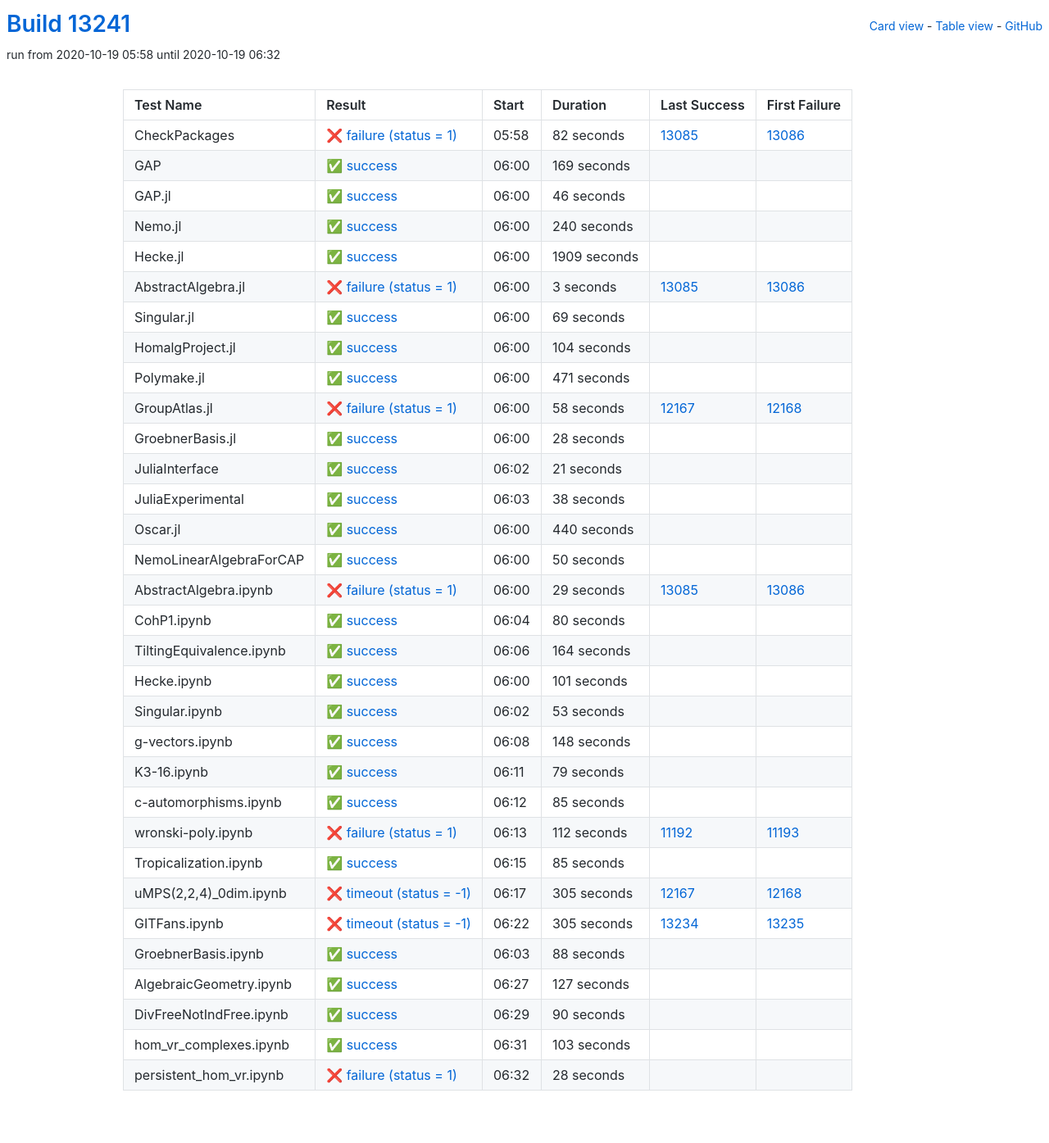
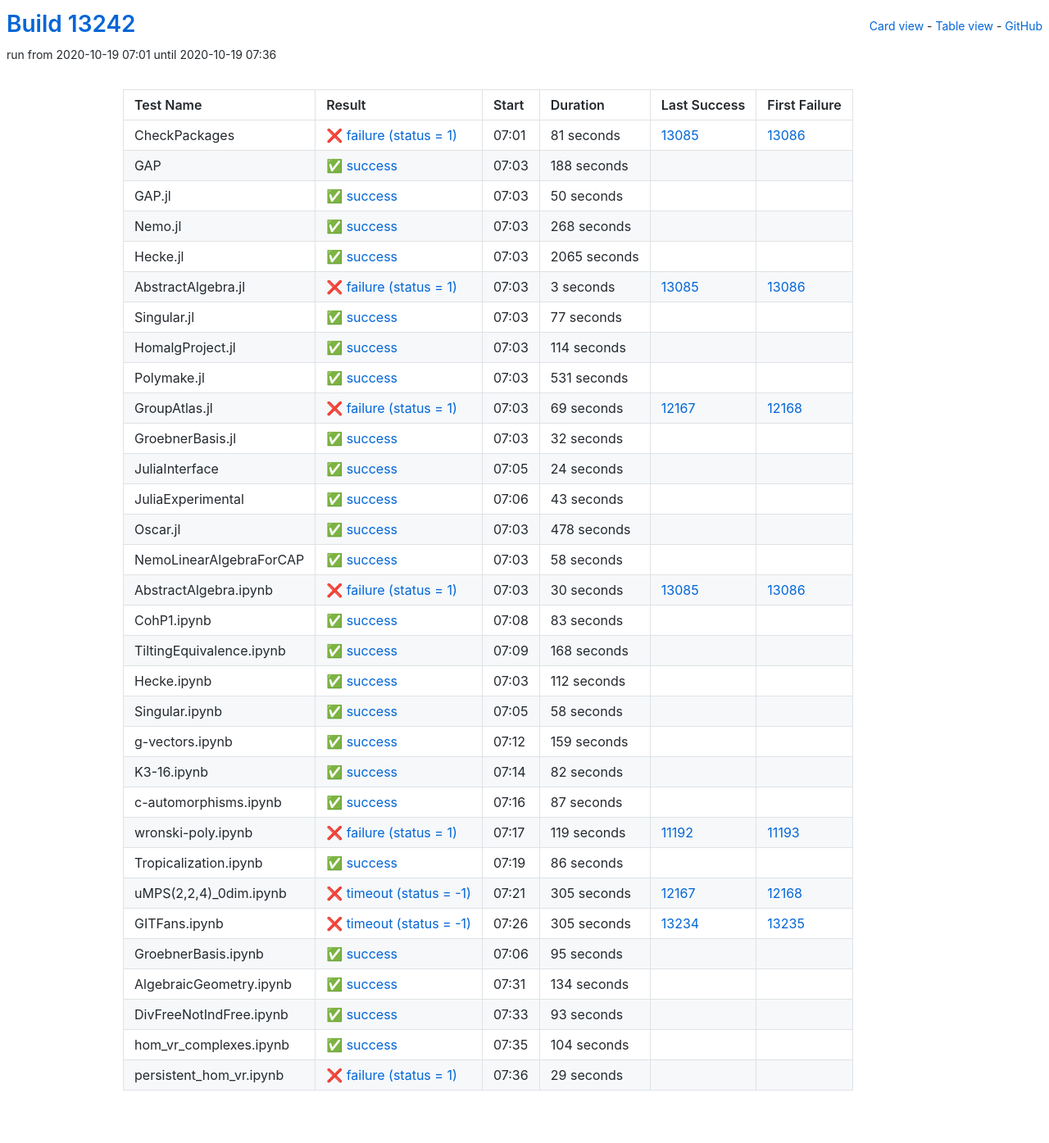
Before and after one commit to oscar-system/oscar-ci-status, a Jekyll site: the page built from table.html, in a window 1280 px wide. Shown: the whole page at 82% size. Built offline with Jekyll 4.4.1, drawn with Linux system fonts in a browser that asks for light colours.

Commit message:
Build #13242

```diff
--- a/_data/ci.yml
+++ b/_data/ci.yml
@@ -1,6 +1,6 @@
 ---
-build: 13241
-build_url: https://oscarci.mathematik.uni-kl.de/job/oscar/13241/
+build: 13242
+build_url: https://oscarci.mathematik.uni-kl.de/job/oscar/13242/
 job: oscar
 organization: oscar-system
 repo: oscar-ci-status
@@ -8,68 +8,68 @@
 tests:
 - name: CheckPackages
   id: checkpackages
-  log: https://oscarci.mathematik.uni-kl.de/job/oscar/13241/artifact/logs/build-13241/CheckPackages.log
-  start: 2020-10-19 05:58
+  log: https://oscarci.mathematik.uni-kl.de/job/oscar/13242/artifact/logs/build-13242/CheckPackages.log
+  start: 2020-10-19 07:01
   success: false
   exitcode: 1
   status: failure
-  duration: 82
+  duration: 81
   last_success: 13085
   last_success_url: https://oscarci.mathematik.uni-kl.de/job/oscar/13085/
   first_failure: 13086
   first_failure_url: https://oscarci.mathematik.uni-kl.de/job/oscar/13086/
 - name: GAP
   id: gap
-  log: https://oscarci.mathematik.uni-kl.de/job/oscar/13241/artifact/logs/build-13241/GAP.log
-  start: 2020-10-19 06:00
+  log: https://oscarci.mathematik.uni-kl.de/job/oscar/13242/artifact/logs/build-13242/GAP.log
+  start: 2020-10-19 07:03
   success: true
   exitcode: 0
   status: success
-  duration: 169
+  duration: 188
   last_success: false
   last_success_url:
   first_failure: false
   first_failure_url:
 - name: GAP.jl
   id: gap-jl
-  log: https://oscarci.mathematik.uni-kl.de/job/oscar/13241/artifact/logs/build-13241/GAP.jl.log
-  start: 2020-10-19 06:00
+  log: https://oscarci.mathematik.uni-kl.de/job/oscar/13242/artifact/logs/build-13242/GAP.jl.log
+  start: 2020-10-19 07:03
   success: true
   exitcode: 0
   status: success
-  duration: 46
+  duration: 50
   last_success: false
   last_success_url:
   first_failure: false
   first_failure_url:
 - name: Nemo.jl
   id: nemo-jl
-  log: https://oscarci.mathematik.uni-kl.de/job/oscar/13241/artifact/logs/build-13241/Nemo.jl.log
-  start: 2020-10-19 06:00
+  log: https://oscarci.mathematik.uni-kl.de/job/oscar/13242/artifact/logs/build-13242/Nemo.jl.log
+  start: 2020-10-19 07:03
   success: true
   exitcode: 0
   status: success
-  duration: 240
+  duration: 268
   last_success: false
   last_success_url:
   first_failure: false
   first_failure_url:
 - name: Hecke.jl
   id: hecke-jl
-  log: https://oscarci.mathematik.uni-kl.de/job/oscar/13241/artifact/logs/build-13241/Hecke.jl.log
-  start: 2020-10-19 06:00
+  log: https://oscarci.mathematik.uni-kl.de/job/oscar/13242/artifact/logs/build-13242/Hecke.jl.log
+  start: 2020-10-19 07:03
   success: true
   exitcode: 0
   status: success
-  duration: 1909
+  duration: 2065
   last_success: false
   last_success_url:
   first_failure: false
   first_failure_url:
 - name: AbstractAlgebra.jl
   id: abstractalgebra-jl
-  log: https://oscarci.mathematik.uni-kl.de/job/oscar/13241/artifact/logs/build-13241/AbstractAlgebra.jl.log
-  start: 2020-10-19 06:00
+  log: https://oscarci.mathematik.uni-kl.de/job/oscar/13242/artifact/logs/build-13242/AbstractAlgebra.jl.log
+  start: 2020-10-19 07:03
   success: false
   exitcode: 1
   status: failure
@@ -80,236 +80,236 @@
   first_failure_url: https://oscarci.mathematik.uni-kl.de/job/oscar/13086/
 - name: Singular.jl
   id: singular-jl
-  log: https://oscarci.mathematik.uni-kl.de/job/oscar/13241/artifact/logs/build-13241/Singular.jl.log
-  start: 2020-10-19 06:00
+  log: https://oscarci.mathematik.uni-kl.de/job/oscar/13242/artifact/logs/build-13242/Singular.jl.log
+  start: 2020-10-19 07:03
   success: true
   exitcode: 0
   status: success
-  duration: 69
+  duration: 77
   last_success: false
   last_success_url:
   first_failure: false
   first_failure_url:
 - name: HomalgProject.jl
   id: homalgproject-jl
-  log: https://oscarci.mathematik.uni-kl.de/job/oscar/13241/artifact/logs/build-13241/HomalgProject.jl.log
-  start: 2020-10-19 06:00
+  log: https://oscarci.mathematik.uni-kl.de/job/oscar/13242/artifact/logs/build-13242/HomalgProject.jl.log
+  start: 2020-10-19 07:03
   success: true
   exitcode: 0
   status: success
-  duration: 104
+  duration: 114
   last_success: false
   last_success_url:
   first_failure: false
   first_failure_url:
 - name: Polymake.jl
   id: polymake-jl
-  log: https://oscarci.mathematik.uni-kl.de/job/oscar/13241/artifact/logs/build-13241/Polymake.jl.log
-  start: 2020-10-19 06:00
+  log: https://oscarci.mathematik.uni-kl.de/job/oscar/13242/artifact/logs/build-13242/Polymake.jl.log
+  start: 2020-10-19 07:03
   success: true
   exitcode: 0
   status: success
-  duration: 471
+  duration: 531
   last_success: false
   last_success_url:
   first_failure: false
   first_failure_url:
 - name: GroupAtlas.jl
   id: groupatlas-jl
-  log: https://oscarci.mathematik.uni-kl.de/job/oscar/13241/artifact/logs/build-13241/GroupAtlas.jl.log
-  start: 2020-10-19 06:00
+  log: https://oscarci.mathematik.uni-kl.de/job/oscar/13242/artifact/logs/build-13242/GroupAtlas.jl.log
+  start: 2020-10-19 07:03
   success: false
   exitcode: 1
   status: failure
-  duration: 58
+  duration: 69
   last_success: 12167
   last_success_url: https://oscarci.mathematik.uni-kl.de/job/oscar/12167/
   first_failure: 12168
   first_failure_url: https://oscarci.mathematik.uni-kl.de/job/oscar/12168/
 - name: GroebnerBasis.jl
   id: groebnerbasis-jl
-  log: https://oscarci.mathematik.uni-kl.de/job/oscar/13241/artifact/logs/build-13241/GroebnerBasis.jl.log
-  start: 2020-10-19 06:00
+  log: https://oscarci.mathematik.uni-kl.de/job/oscar/13242/artifact/logs/build-13242/GroebnerBasis.jl.log
+  start: 2020-10-19 07:03
   success: true
   exitcode: 0
   status: success
-  duration: 28
+  duration: 32
   last_success: false
   last_success_url:
   first_failure: false
   first_failure_url:
 - name: JuliaInterface
   id: juliainterface
-  log: https://oscarci.mathematik.uni-kl.de/job/oscar/13241/artifact/logs/build-13241/JuliaInterface.log
-  start: 2020-10-19 06:02
+  log: https://oscarci.mathematik.uni-kl.de/job/oscar/13242/artifact/logs/build-13242/JuliaInterface.log
+  start: 2020-10-19 07:05
   success: true
   exitcode: 0
   status: success
-  duration: 21
+  duration: 24
   last_success: false
   last_success_url:
   first_failure: false
   first_failure_url:
 - name: JuliaExperimental
   id: juliaexperimental
-  log: https://oscarci.mathematik.uni-kl.de/job/oscar/13241/artifact/logs/build-13241/JuliaExperimental.log
-  start: 2020-10-19 06:03
+  log: https://oscarci.mathematik.uni-kl.de/job/oscar/13242/artifact/logs/build-13242/JuliaExperimental.log
+  start: 2020-10-19 07:06
   success: true
   exitcode: 0
   status: success
-  duration: 38
+  duration: 43
   last_success: false
   last_success_url:
   first_failure: false
   first_failure_url:
 - name: Oscar.jl
   id: oscar-jl
-  log: https://oscarci.mathematik.uni-kl.de/job/oscar/13241/artifact/logs/build-13241/Oscar.jl.log
-  start: 2020-10-19 06:00
+  log: https://oscarci.mathematik.uni-kl.de/job/oscar/13242/artifact/logs/build-13242/Oscar.jl.log
+  start: 2020-10-19 07:03
   success: true
   exitcode: 0
   status: success
-  duration: 440
+  duration: 478
   last_success: false
   last_success_url:
   first_failure: false
   first_failure_url:
 - name: NemoLinearAlgebraForCAP
   id: nemolinearalgebraforcap
-  log: https://oscarci.mathematik.uni-kl.de/job/oscar/13241/artifact/logs/build-13241/NemoLinearAlgebraForCAP.log
-  start: 2020-10-19 06:00
+  log: https://oscarci.mathematik.uni-kl.de/job/oscar/13242/artifact/logs/build-13242/NemoLinearAlgebraForCAP.log
+  start: 2020-10-19 07:03
   success: true
   exitcode: 0
   status: success
-  duration: 50
+  duration: 58
   last_success: false
   last_success_url:
   first_failure: false
   first_failure_url:
 - name: AbstractAlgebra.ipynb
   id: abstractalgebra-ipynb
-  log: https://oscarci.mathematik.uni-kl.de/job/oscar/13241/artifact/logs/build-13241/AbstractAlgebra.ipynb.log
-  start: 2020-10-19 06:00
+  log: https://oscarci.mathematik.uni-kl.de/job/oscar/13242/artifact/logs/build-13242/AbstractAlgebra.ipynb.log
+  start: 2020-10-19 07:03
   success: false
   exitcode: 1
   status: failure
-  duration: 29
+  duration: 30
   last_success: 13085
   last_success_url: https://oscarci.mathematik.uni-kl.de/job/oscar/13085/
   first_failure: 13086
   first_failure_url: https://oscarci.mathematik.uni-kl.de/job/oscar/13086/
 - name: CohP1.ipynb
   id: cohp1-ipynb
-  log: https://oscarci.mathematik.uni-kl.de/job/oscar/13241/artifact/logs/build-13241/CohP1.ipynb.log
-  start: 2020-10-19 06:04
+  log: https://oscarci.mathematik.uni-kl.de/job/oscar/13242/artifact/logs/build-13242/CohP1.ipynb.log
+  start: 2020-10-19 07:08
   success: true
   exitcode: 0
   status: success
-  duration: 80
+  duration: 83
   last_success: false
   last_success_url:
   first_failure: false
   first_failure_url:
 - name: TiltingEquivalence.ipynb
   id: tiltingequivalence-ipynb
-  log: https://oscarci.mathematik.uni-kl.de/job/oscar/13241/artifact/logs/build-13241/TiltingEquivalence.ipynb.log
-  start: 2020-10-19 06:06
+  log: https://oscarci.mathematik.uni-kl.de/job/oscar/13242/artifact/logs/build-13242/TiltingEquivalence.ipynb.log
+  start: 2020-10-19 07:09
   success: true
   exitcode: 0
   status: success
-  duration: 164
+  duration: 168
   last_success: false
   last_success_url:
   first_failure: false
   first_failure_url:
 - name: Hecke.ipynb
   id: hecke-ipynb
-  log: https://oscarci.mathematik.uni-kl.de/job/oscar/13241/artifact/logs/build-13241/Hecke.ipynb.log
-  start: 2020-10-19 06:00
+  log: https://oscarci.mathematik.uni-kl.de/job/oscar/13242/artifact/logs/build-13242/Hecke.ipynb.log
+  start: 2020-10-19 07:03
   success: true
   exitcode: 0
   status: success
-  duration: 101
+  duration: 112
   last_success: false
   last_success_url:
   first_failure: false
   first_failure_url:
 - name: Singular.ipynb
   id: singular-ipynb
-  log: https://oscarci.mathematik.uni-kl.de/job/oscar/13241/artifact/logs/build-13241/Singular.ipynb.log
-  start: 2020-10-19 06:02
+  log: https://oscarci.mathematik.uni-kl.de/job/oscar/13242/artifact/logs/build-13242/Singular.ipynb.log
+  start: 2020-10-19 07:05
   success: true
   exitcode: 0
   status: success
-  duration: 53
+  duration: 58
   last_success: false
   last_success_url:
   first_failure: false
   first_failure_url:
 - name: g-vectors.ipynb
   id: g-vectors-ipynb
-  log: https://oscarci.mathematik.uni-kl.de/job/oscar/13241/artifact/logs/build-13241/g-vectors.ipynb.log
-  start: 2020-10-19 06:08
+  log: https://oscarci.mathematik.uni-kl.de/job/oscar/13242/artifact/logs/build-13242/g-vectors.ipynb.log
+  start: 2020-10-19 07:12
   success: true
   exitcode: 0
   status: success
-  duration: 148
+  duration: 159
   last_success: false
   last_success_url:
   first_failure: false
   first_failure_url:
 - name: K3-16.ipynb
   id: k3-16-ipynb
-  log: https://oscarci.mathematik.uni-kl.de/job/oscar/13241/artifact/logs/build-13241/K3-16.ipynb.log
-  start: 2020-10-19 06:11
+  log: https://oscarci.mathematik.uni-kl.de/job/oscar/13242/artifact/logs/build-13242/K3-16.ipynb.log
+  start: 2020-10-19 07:14
   success: true
   exitcode: 0
   status: success
-  duration: 79
+  duration: 82
   last_success: false
   last_success_url:
   first_failure: false
   first_failure_url:
 - name: c-automorphisms.ipynb
   id: c-automorphisms-ipynb
-  log: https://oscarci.mathematik.uni-kl.de/job/oscar/13241/artifact/logs/build-13241/c-automorphisms.ipynb.log
-  start: 2020-10-19 06:12
+  log: https://oscarci.mathematik.uni-kl.de/job/oscar/13242/artifact/logs/build-13242/c-automorphisms.ipynb.log
+  start: 2020-10-19 07:16
   success: true
   exitcode: 0
   status: success
-  duration: 85
+  duration: 87
   last_success: false
   last_success_url:
   first_failure: false
   first_failure_url:
 - name: wronski-poly.ipynb
   id: wronski-poly-ipynb
-  log: https://oscarci.mathematik.uni-kl.de/job/oscar/13241/artifact/logs/build-13241/wronski-poly.ipynb.log
-  start: 2020-10-19 06:13
+  log: https://oscarci.mathematik.uni-kl.de/job/oscar/13242/artifact/logs/build-13242/wronski-poly.ipynb.log
+  start: 2020-10-19 07:17
   success: false
   exitcode: 1
   status: failure
-  duration: 112
+  duration: 119
   last_success: 11192
   last_success_url: https://oscarci.mathematik.uni-kl.de/job/oscar/11192/
   first_failure: 11193
   first_failure_url: https://oscarci.mathematik.uni-kl.de/job/oscar/11193/
 - name: Tropicalization.ipynb
   id: tropicalization-ipynb
-  log: https://oscarci.mathematik.uni-kl.de/job/oscar/13241/artifact/logs/build-13241/Tropicalization.ipynb.log
-  start: 2020-10-19 06:15
+  log: https://oscarci.mathematik.uni-kl.de/job/oscar/13242/artifact/logs/build-13242/Tropicalization.ipynb.log
+  start: 2020-10-19 07:19
   success: true
   exitcode: 0
   status: success
-  duration: 85
+  duration: 86
   last_success: false
   last_success_url:
   first_failure: false
   first_failure_url:
 - name: uMPS(2,2,4)_0dim.ipynb
   id: umps-2-2-4-0dim-ipynb
-  log: https://oscarci.mathematik.uni-kl.de/job/oscar/13241/artifact/logs/build-13241/uMPS-2-2-4-_0dim.ipynb.log
-  start: 2020-10-19 06:17
+  log: https://oscarci.mathematik.uni-kl.de/job/oscar/13242/artifact/logs/build-13242/uMPS-2-2-4-_0dim.ipynb.log
+  start: 2020-10-19 07:21
   success: false
   exitcode: -1
   status: timeout
@@ -320,8 +320,8 @@
   first_failure_url: https://oscarci.mathematik.uni-kl.de/job/oscar/12168/
 - name: GITFans.ipynb
   id: gitfans-ipynb
-  log: https://oscarci.mathematik.uni-kl.de/job/oscar/13241/artifact/logs/build-13241/GITFans.ipynb.log
-  start: 2020-10-19 06:22
+  log: https://oscarci.mathematik.uni-kl.de/job/oscar/13242/artifact/logs/build-13242/GITFans.ipynb.log
+  start: 2020-10-19 07:26
   success: false
   exitcode: -1
   status: timeout
@@ -332,60 +332,60 @@
   first_failure_url: https://oscarci.mathematik.uni-kl.de/job/oscar/13235/
 - name: GroebnerBasis.ipynb
   id: groebnerbasis-ipynb
-  log: https://oscarci.mathematik.uni-kl.de/job/oscar/13241/artifact/logs/build-13241/GroebnerBasis.ipynb.log
-  start: 2020-10-19 06:03
+  log: https://oscarci.mathematik.uni-kl.de/job/oscar/13242/artifact/logs/build-13242/GroebnerBasis.ipynb.log
+  start: 2020-10-19 07:06
   success: true
   exitcode: 0
   status: success
-  duration: 88
+  duration: 95
   last_success: false
   last_success_url:
   first_failure: false
   first_failure_url:
 - name: AlgebraicGeometry.ipynb
   id: algebraicgeometry-ipynb
-  log: https://oscarci.mathematik.uni-kl.de/job/oscar/13241/artifact/logs/build-13241/AlgebraicGeometry.ipynb.log
-  start: 2020-10-19 06:27
+  log: https://oscarci.mathematik.uni-kl.de/job/oscar/13242/artifact/logs/build-13242/AlgebraicGeometry.ipynb.log
+  start: 2020-10-19 07:31
   success: true
   exitcode: 0
   status: success
-  duration: 127
+  duration: 134
   last_success: false
   last_success_url:
   first_failure: false
   first_failure_url:
 - name: DivFreeNotIndFree.ipynb
   id: divfreenotindfree-ipynb
-  log: https://oscarci.mathematik.uni-kl.de/job/oscar/13241/artifact/logs/build-13241/DivFreeNotIndFree.ipynb.log
-  start: 2020-10-19 06:29
+  log: https://oscarci.mathematik.uni-kl.de/job/oscar/13242/artifact/logs/build-13242/DivFreeNotIndFree.ipynb.log
+  start: 2020-10-19 07:33
   success: true
   exitcode: 0
   status: success
-  duration: 90
+  duration: 93
   last_success: false
   last_success_url:
   first_failure: false
   first_failure_url:
 - name: hom_vr_complexes.ipynb
   id: hom-vr-complexes-ipynb
-  log: https://oscarci.mathematik.uni-kl.de/job/oscar/13241/artifact/logs/build-13241/hom_vr_complexes.ipynb.log
-  start: 2020-10-19 06:31
+  log: https://oscarci.mathematik.uni-kl.de/job/oscar/13242/artifact/logs/build-13242/hom_vr_complexes.ipynb.log
+  start: 2020-10-19 07:35
   success: true
   exitcode: 0
   status: success
-  duration: 103
+  duration: 104
   last_success: false
   last_success_url:
   first_failure: false
   first_failure_url:
 - name: persistent_hom_vr.ipynb
   id: persistent-hom-vr-ipynb
-  log: https://oscarci.mathematik.uni-kl.de/job/oscar/13241/artifact/logs/build-13241/persistent_hom_vr.ipynb.log
-  start: 2020-10-19 06:32
+  log: https://oscarci.mathematik.uni-kl.de/job/oscar/13242/artifact/logs/build-13242/persistent_hom_vr.ipynb.log
+  start: 2020-10-19 07:36
   success: false
   exitcode: 1
   status: failure
-  duration: 28
+  duration: 29
   last_success: false
   last_success_url:
   first_failure: false
```
Also changed, not shown: README.md.
